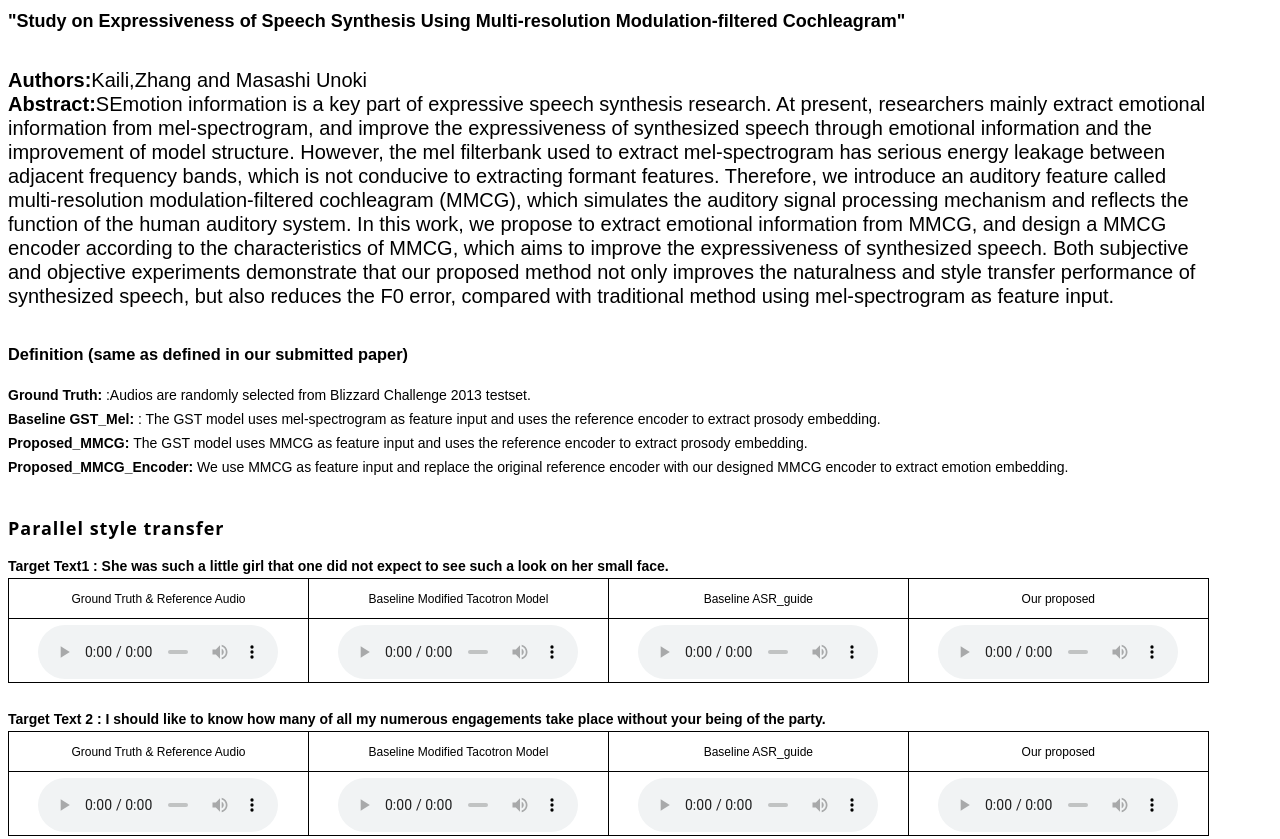
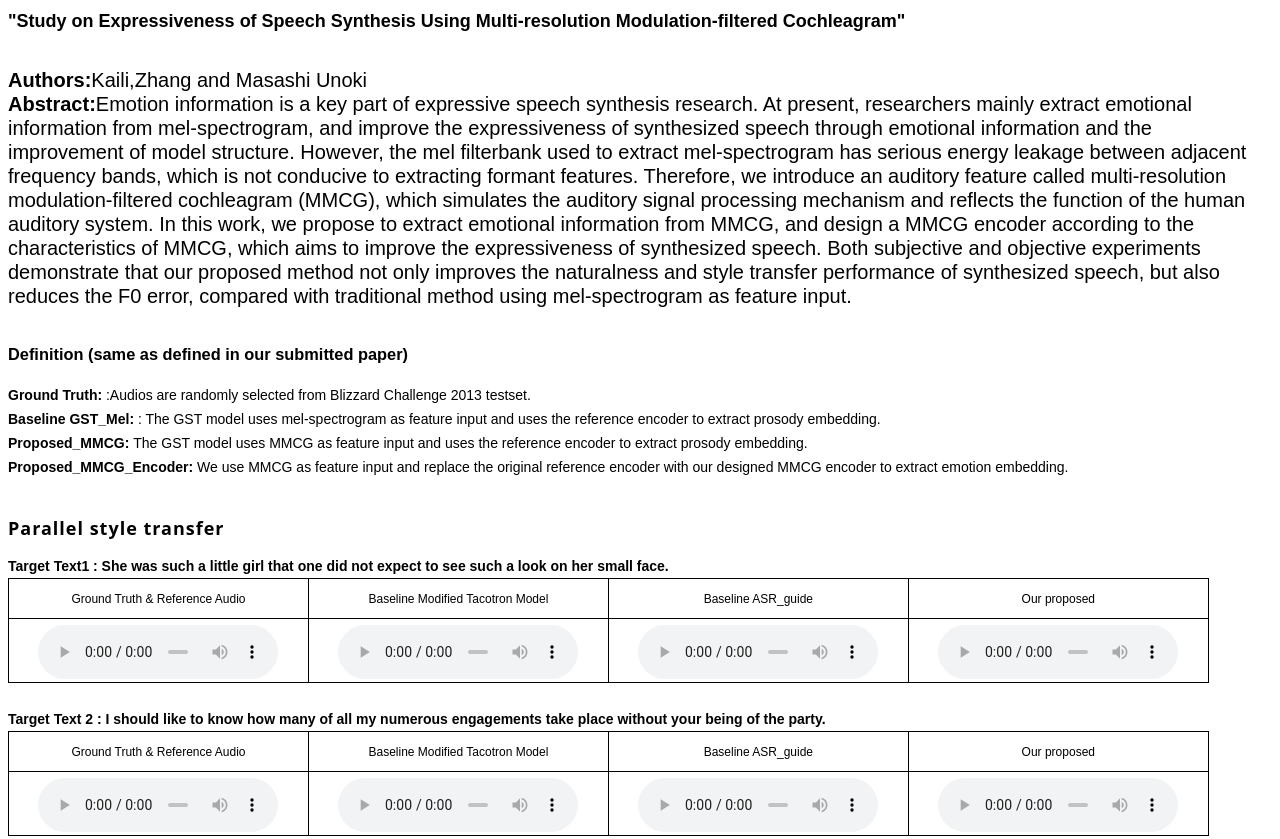
Before and after one commit to zklyu/NCSP22, a plain HTML site: page index.html in a window 1280 px wide. Shown: the top 839 px of the page. Drawn offline with Linux system fonts and the light colour scheme.

Commit message:
Update index.html

```diff
--- a/index.html
+++ b/index.html
@@ -95,7 +95,7 @@
     <br>
 
     <div style="font-size: 20px;"><b>Authors:</b>Kaili,Zhang and Masashi Unoki</div>
-    <div style="font-size: 20px; width: 1200px;"><b>Abstract:</b>SEmotion information is a key part of expressive speech synthesis research.  At present, researchers mainly extract emotional information from mel-spectrogram, and improve the expressiveness of synthesized speech through emotional information and the improvement of model structure.  However, the mel filterbank used to extract mel-spectrogram has serious energy leakage between adjacent frequency bands, which is not conducive to extracting formant features. Therefore, we introduce an auditory feature called multi-resolution modulation-filtered cochleagram (MMCG), which simulates the auditory signal processing mechanism and reflects the function of the human auditory system.  In this work, we propose to extract emotional information from MMCG, and design a MMCG encoder according to the characteristics of MMCG, which aims to improve the expressiveness of synthesized speech. Both subjective and objective experiments demonstrate that our proposed method not only improves the naturalness and style transfer performance of synthesized speech, but also reduces the F0 error, compared with traditional method using mel-spectrogram as feature input.
+    <div style="font-size: 20px;"><b>Abstract:</b>Emotion information is a key part of expressive speech synthesis research.  At present, researchers mainly extract emotional information from mel-spectrogram, and improve the expressiveness of synthesized speech through emotional information and the improvement of model structure.  However, the mel filterbank used to extract mel-spectrogram has serious energy leakage between adjacent frequency bands, which is not conducive to extracting formant features. Therefore, we introduce an auditory feature called multi-resolution modulation-filtered cochleagram (MMCG), which simulates the auditory signal processing mechanism and reflects the function of the human auditory system.  In this work, we propose to extract emotional information from MMCG, and design a MMCG encoder according to the characteristics of MMCG, which aims to improve the expressiveness of synthesized speech. Both subjective and objective experiments demonstrate that our proposed method not only improves the naturalness and style transfer performance of synthesized speech, but also reduces the F0 error, compared with traditional method using mel-spectrogram as feature input.
    </div>
     <br>
     <div>
```
